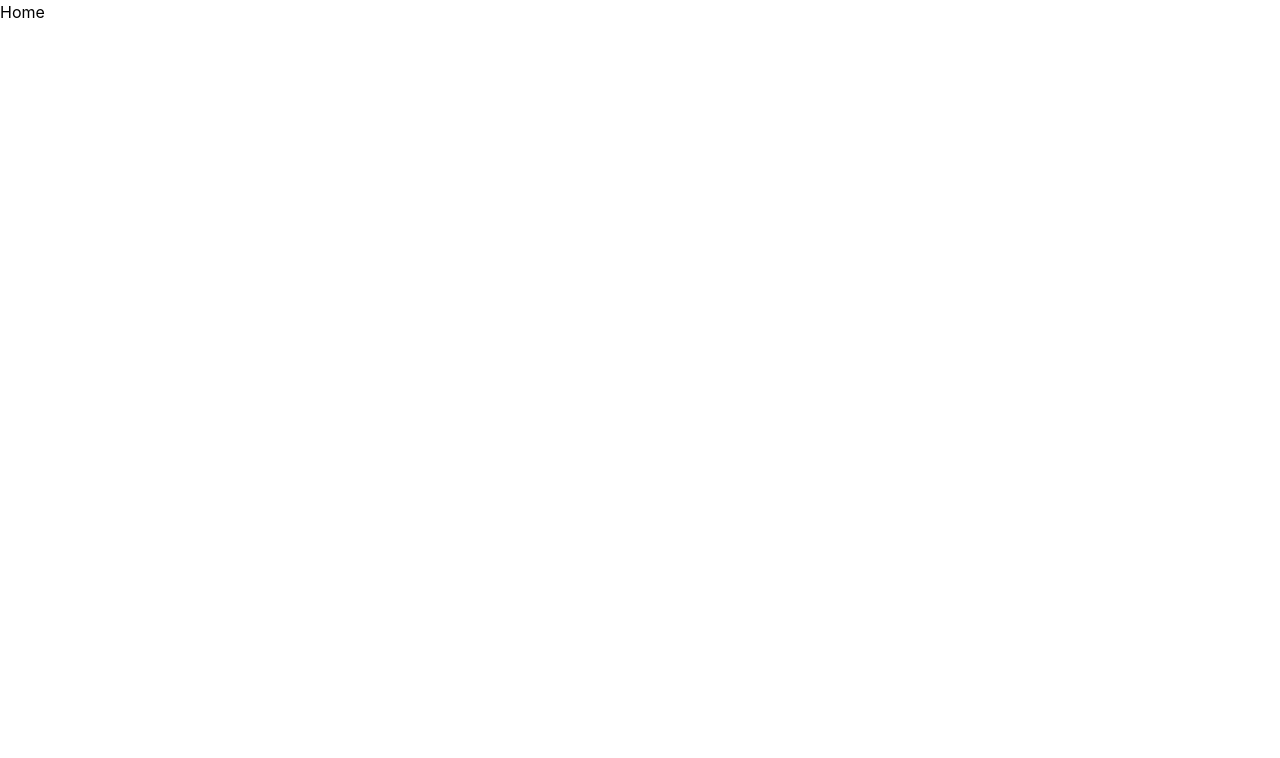
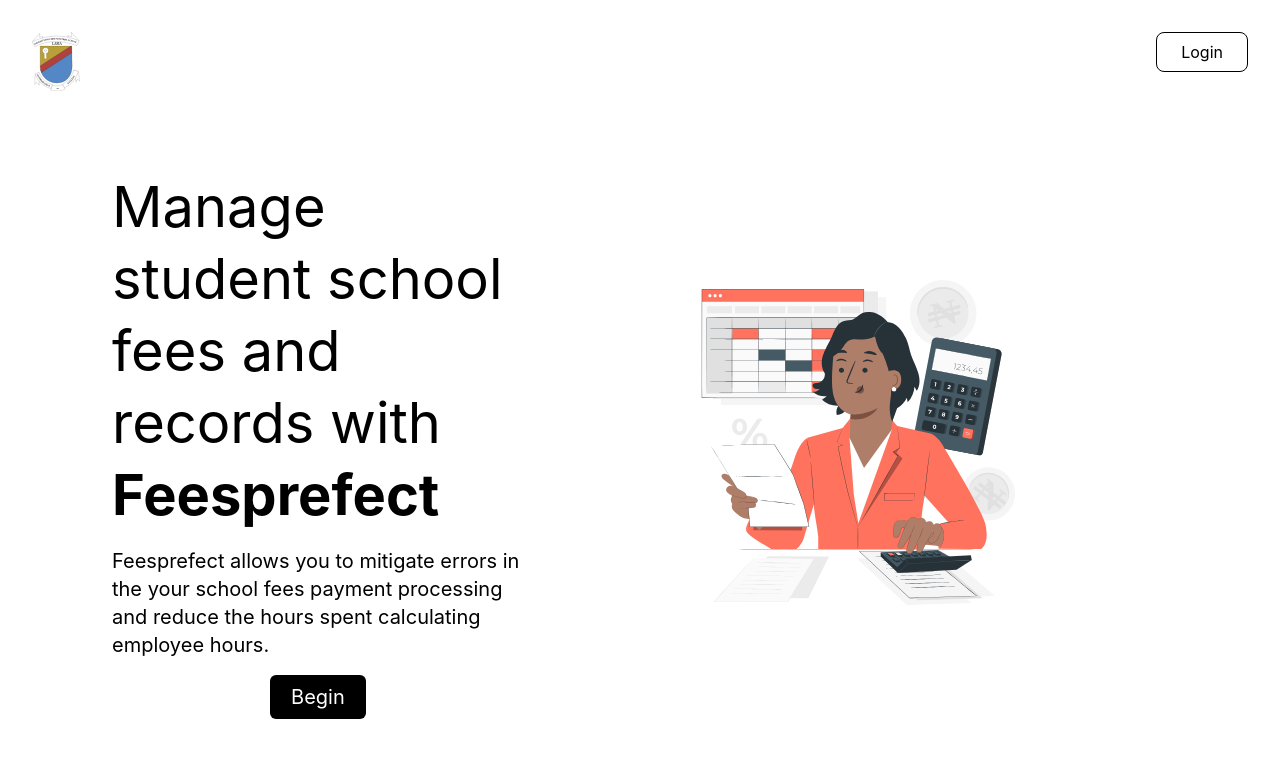
Before and after one commit to mannyanebi/feesprefect-frontend, a React (Create React App) app: page / in a window 1280 px wide. Shown: the top 758 px of the page. Built offline with nearby package versions, Linux system fonts and the light colour scheme.

Commit message:
:white_check_mark: add landing page

```diff
--- /dev/null
+++ b/src/components/atoms/a-container/index.tsx
@@ -0,0 +1,14 @@
+/* eslint-disable react/function-component-definition */
+import React from 'react';
+
+type ContainerProps = {
+    // eslint-disable-next-line react/require-default-props
+    className?: string;
+    // eslint-disable-next-line no-undef
+} & React.HTMLAttributes<HTMLDivElement>;
+
+const Container: React.FunctionComponent<ContainerProps> = ({ className, children }) => {
+    return <div className={className}>{children}</div>;
+};
+
+export default Container;
--- /dev/null
+++ b/src/components/atoms/a-feesprefect-logo/index.tsx
@@ -0,0 +1,8 @@
+import React from 'react';
+import DFPNLogo from 'images/svg/DFNPLogo.svg';
+
+function FeesprefectLogo() {
+    return <img src={DFPNLogo} className="w-[2rem] md:w-[3rem]" alt="Feesprefect Logo" />;
+}
+
+export default FeesprefectLogo;
--- /dev/null
+++ b/src/components/molecules/m-homepage-content/index.tsx
@@ -0,0 +1,30 @@
+import Container from 'components/atoms/a-container';
+import FeesprefectMadam from 'images/svg/Feesprefect Madam.svg';
+import React from 'react';
+
+function HomepageContent() {
+    return (
+        <Container className="flex flex-col-reverse space-y-5 md:flex-row space-x-6 p-3 md:p-[5rem] items-center">
+            <div className="text-center md:text-left w-full md:w-2/5 flex flex-col space-y-4">
+                <h1 className="text-[2rem] md:text-[3.5rem] md:leading-[4.5rem]">
+                    Manage student school fees and records with <strong>Feesprefect</strong>
+                </h1>
+                <p className=" text-md md:text-xl">
+                    Feesprefect allows you to mitigate errors in the your school fees payment processing and reduce the
+                    hours spent calculating employee hours.
+                </p>
+                <button
+                    type="button"
+                    className="bg-black text-white p-2 mx-auto rounded-md w-[6rem] text-base md:text-xl"
+                >
+                    Begin
+                </button>
+            </div>
+            <div className="pb-6 md:mb-0 md:w-3/5 md:px-[3rem]">
+                <img src={FeesprefectMadam} className="mx-auto w-full md:w-[60%]" alt="accountant-illustration" />
+            </div>
+        </Container>
+    );
+}
+
+export default HomepageContent;
--- /dev/null
+++ b/src/components/molecules/m-navbar/index.tsx
@@ -0,0 +1,20 @@
+import FeesprefectLogo from 'components/atoms/a-feesprefect-logo';
+import React from 'react';
+
+function NavBar() {
+    return (
+        <div className="flex flex-row justify-between">
+            <FeesprefectLogo />
+            <div className="flex flex-row space-x-4">
+                <button
+                    className="border px-6 py-1 rounded-lg text-sm md:text-base border-black h-[2rem] md:h-[2.5rem] hover:shadow-md"
+                    type="button"
+                >
+                    Login
+                </button>
+            </div>
+        </div>
+    );
+}
+
+export default NavBar;
--- a/src/pages/index.tsx
+++ b/src/pages/index.tsx
@@ -1,7 +1,15 @@
+import Container from 'components/atoms/a-container';
+import HomepageContent from 'components/molecules/m-homepage-content';
+import NavBar from 'components/molecules/m-navbar';
 import React from 'react';
 
 function Home() {
-    return <div>Home</div>;
+    return (
+        <Container className="p-[2rem]">
+            <NavBar />
+            <HomepageContent />
+        </Container>
+    );
 }
 
 export default Home;
```
Also changed, not shown: src/images/svg/DFNPLogo.svg (added), src/images/svg/Feesprefect Madam.svg (added).
